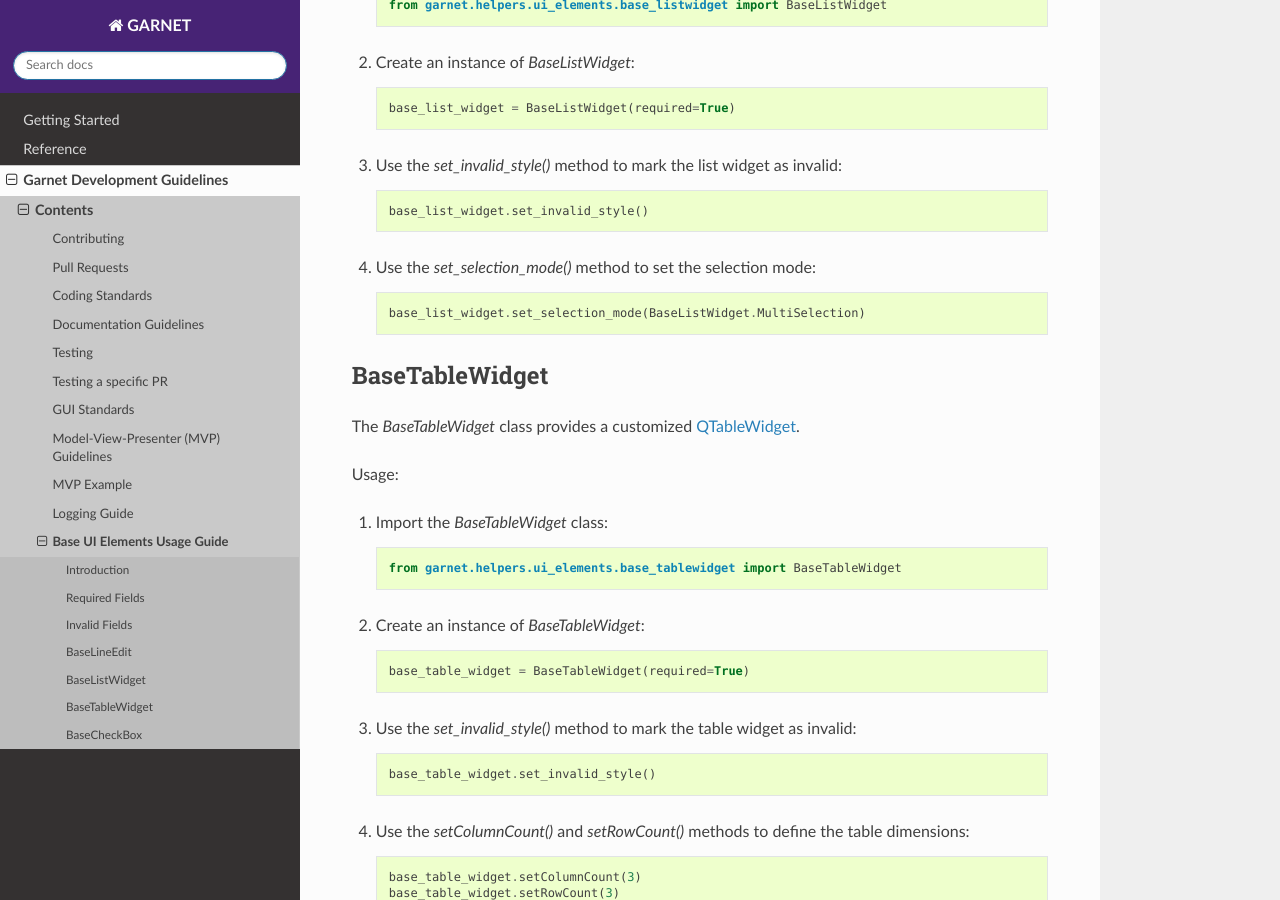
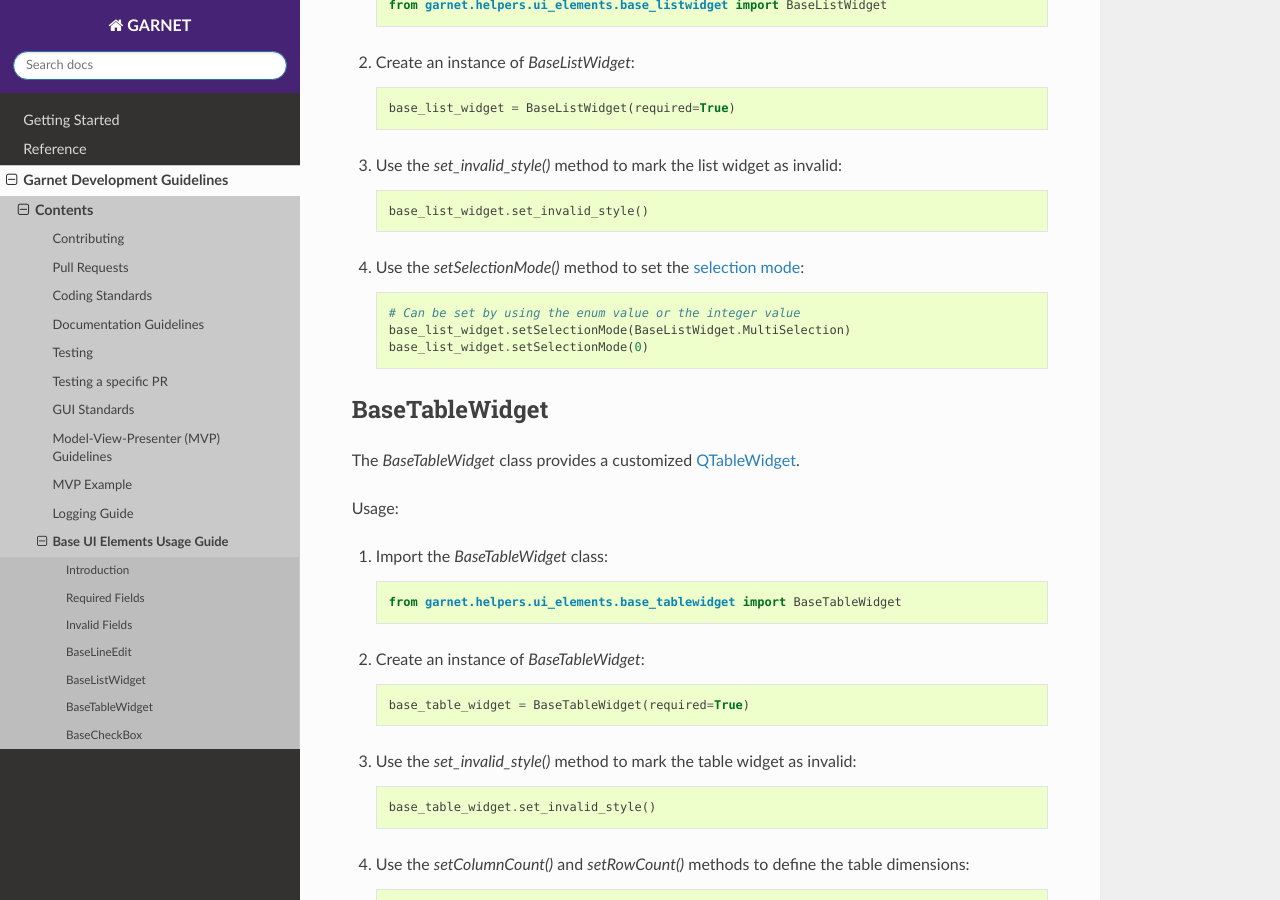
Before and after one commit to neutrons/garnet, a Sphinx documentation site: the page built from docs/source/developer/base_ui_elements.rst, in a window 1280 px wide and 900 px high, scrolled down 1503 px. Built offline with Sphinx 7.4.7 and the Read the Docs theme 2.0.0, drawn with Linux system fonts in a browser that asks for light colours; the version number could not be read and is left out.

Commit message:
update list docs

```diff
--- a/docs/source/developer/base_ui_elements.rst
+++ b/docs/source/developer/base_ui_elements.rst
@@ -82,11 +82,13 @@ Usage:
 
       base_list_widget.set_invalid_style()
 
-4. Use the `set_selection_mode()` method to set the selection mode:
+4. Use the `setSelectionMode()` method to set the `selection mode <https://doc.qt.io/archives/qt-4.8/qabstractitemview.html#SelectionMode-enum>`_:
 
    .. code-block:: python
 
-      base_list_widget.set_selection_mode(BaseListWidget.MultiSelection)
+      # Can be set by using the enum value or the integer value
+      base_list_widget.setSelectionMode(BaseListWidget.MultiSelection)
+      base_list_widget.setSelectionMode(0)
 
 
 BaseTableWidget
```
